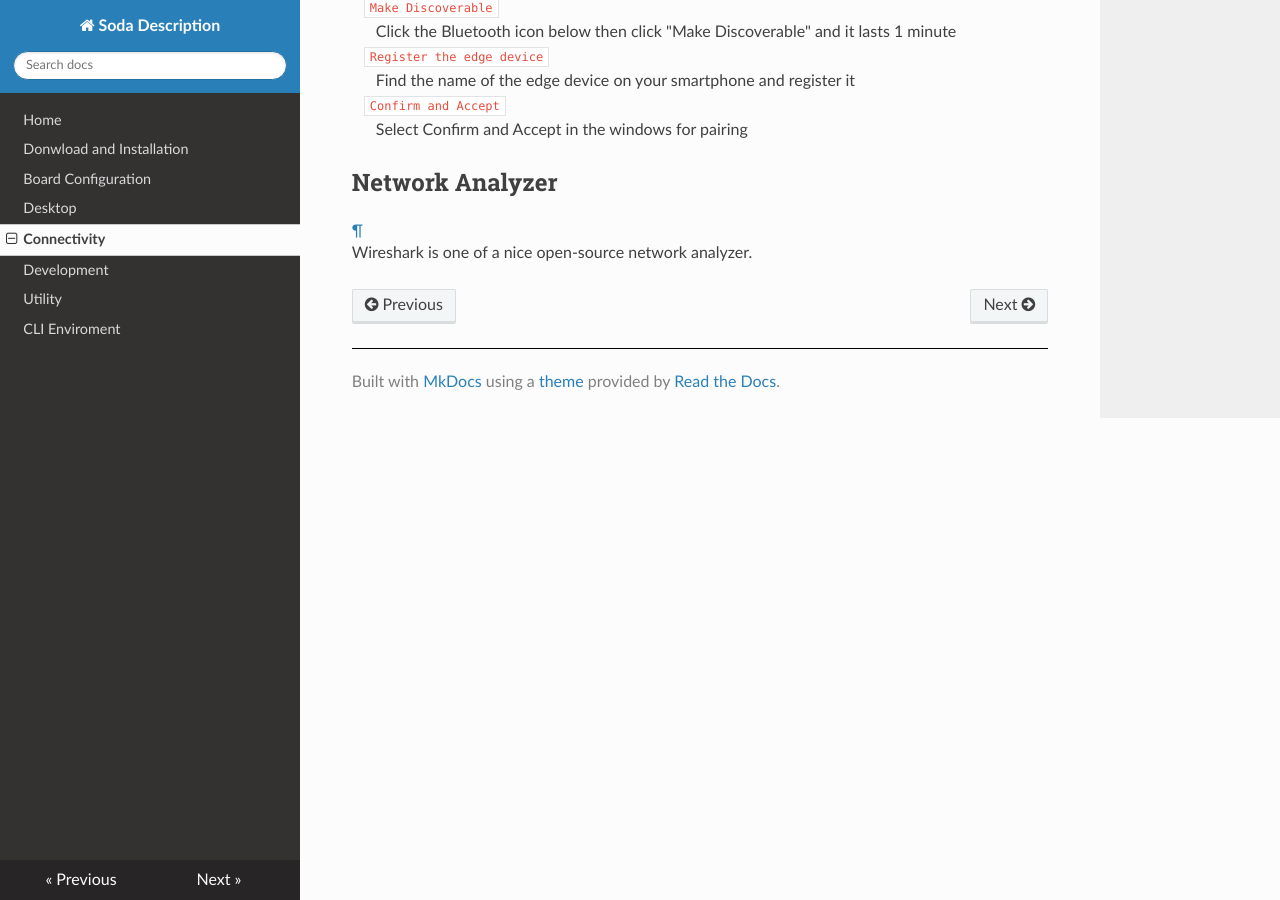
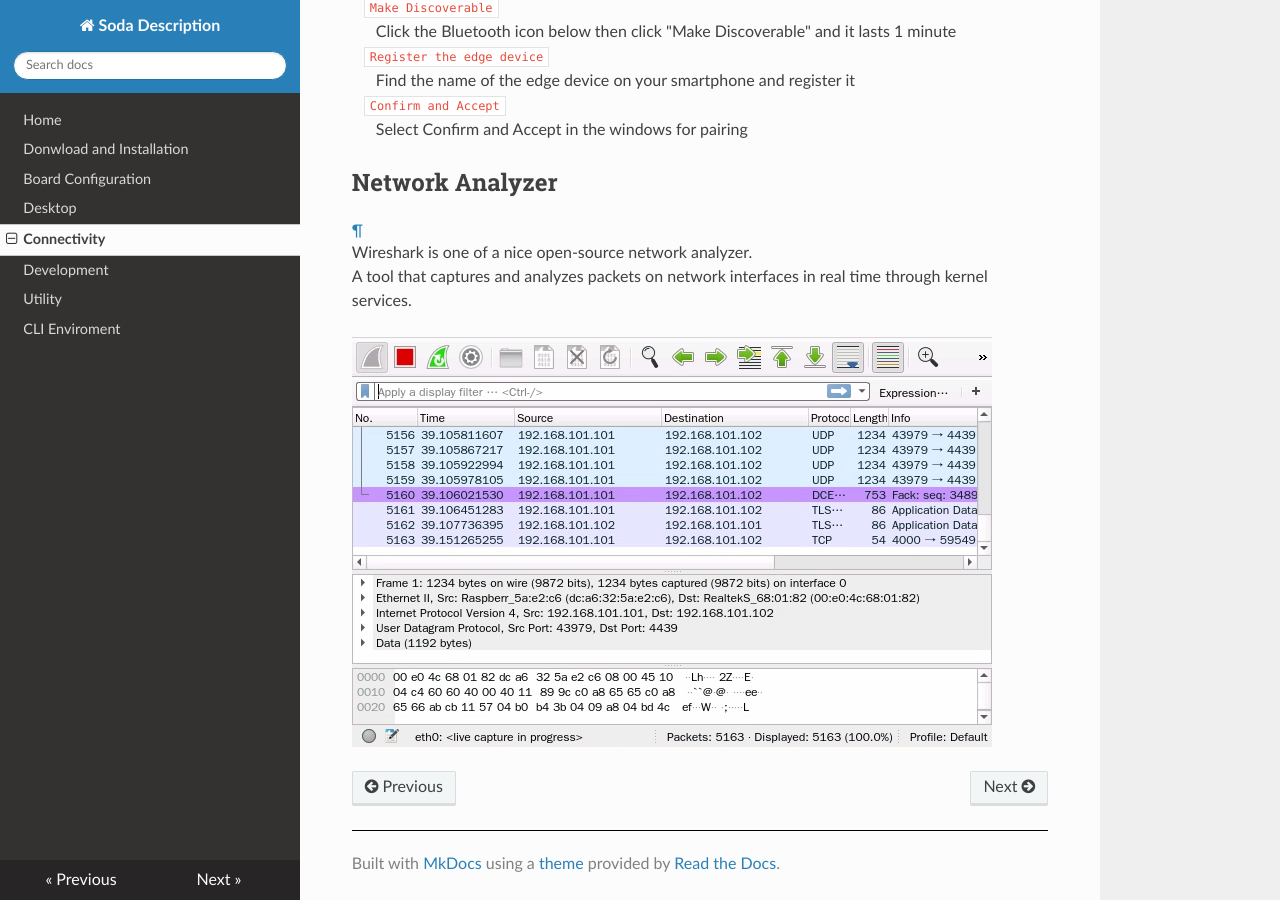
Before and after one commit to hanback-docs/soda_docs, an MkDocs documentation site: the page built from docs/Connectivity.md, in a window 1280 px wide and 900 px high, scrolled down 838 px. Built offline with MkDocs 1.6.1, drawn with Linux system fonts in a browser that asks for light colours; nearby versions of some CDN libraries.

Commit message:
connectivity revision

```diff
--- a/docs/Connectivity.md
+++ b/docs/Connectivity.md
@@ -16,4 +16,7 @@ There are three procedures for Bluetooth communication with an edge device with
 &emsp;&emsp;Select Confirm and Accept in the windows for pairing<br>
 
 ## <h2> Network Analyzer </h2>
-Wireshark is one of a nice open-source network analyzer.
+Wireshark is one of a nice open-source network analyzer.<br>
+A tool that captures and analyzes packets on network interfaces in real time through kernel services.
+
+![wireshark](./picture/wireshark.png)
```
